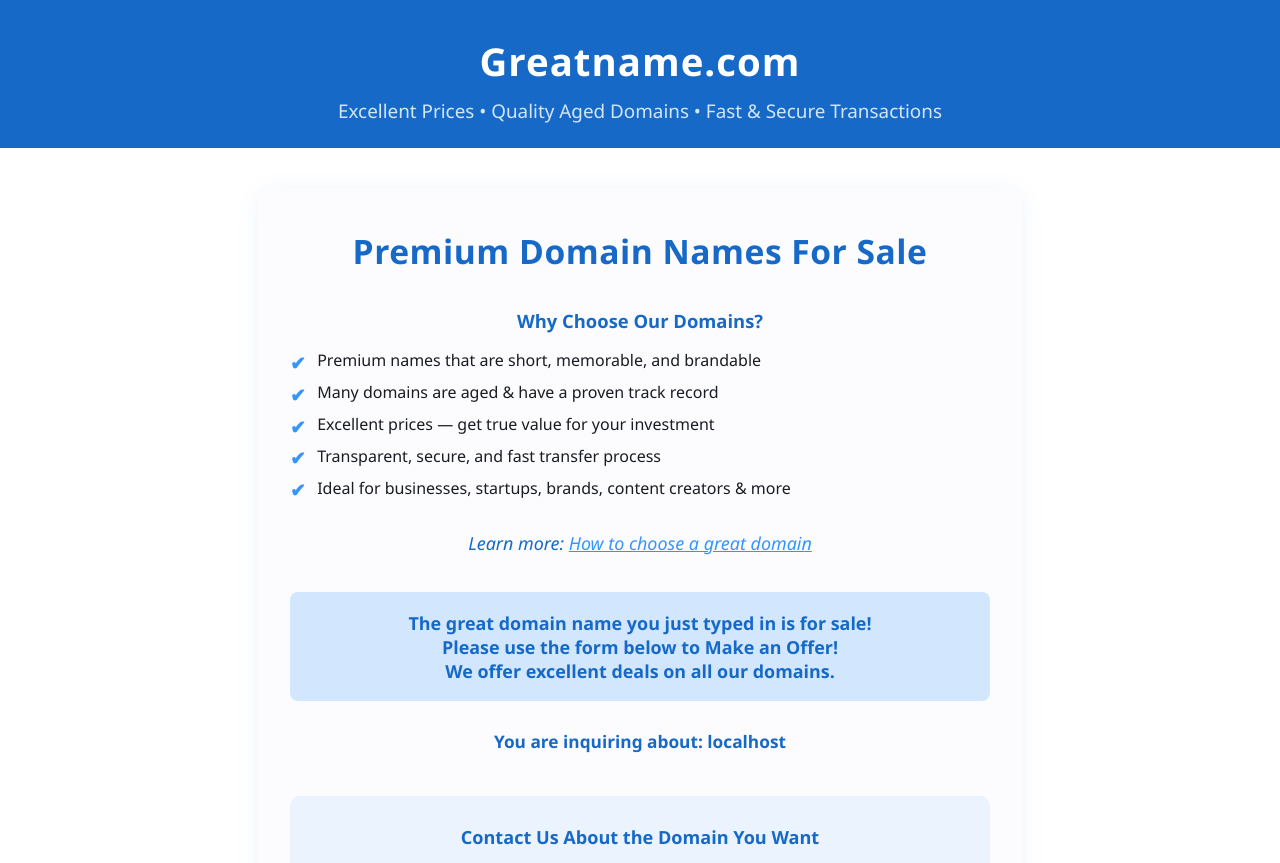
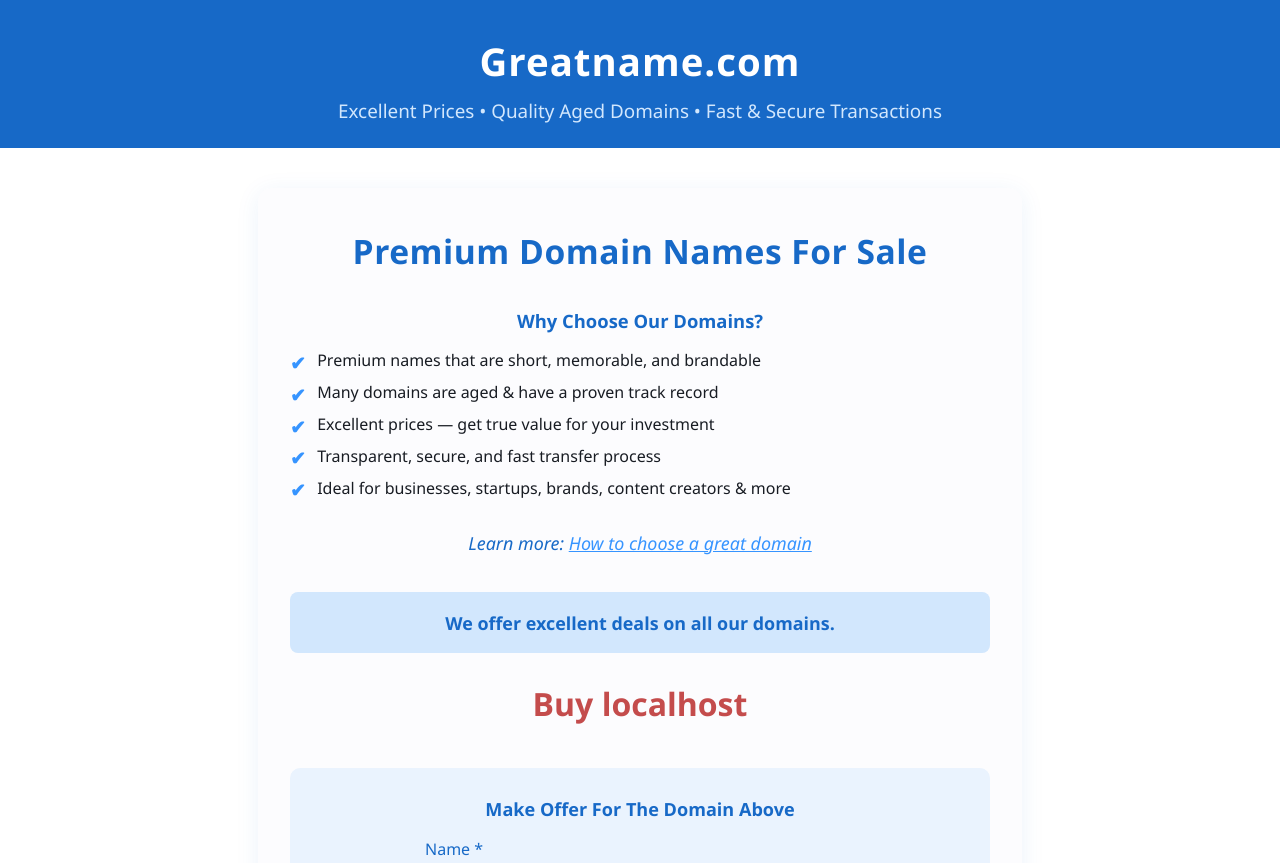
Before and after one commit to Schnyarp/greatname, a plain HTML site: page index.html in a window 1280 px wide. Shown: the top 863 px of the page. Drawn offline with Linux system fonts and the light colour scheme.

Commit message:
Add files via upload

```diff
--- a/index.html
+++ b/index.html
@@ -97,11 +97,11 @@
             margin: 2.1em 0 1.6em 0;
         }
         .domain-detection {
-            color: #1769c7;
-            font-size: 1.08rem;
+            color: #c44c4c !important;
+            font-size: 2em !important;
             text-align: center;
-            margin-bottom: 1.1em;
-            font-weight: bold;
+            margin-bottom: 1.2em;
+            font-weight: 700 !important;
         }
         .inquiry-form-section {
             margin: 2.7rem 0 0 0;
@@ -189,6 +189,9 @@
             .info-article {
                 font-size: 1.03rem;
             }
+            .domain-detection {
+                font-size: 1.5em !important;
+            }
         }
     </style>
 </head>
@@ -213,16 +216,12 @@
             Learn more: <a href="https://corelli.com/domains.html" target="_blank" rel="noopener">How to choose a great domain</a>
         </div>
         <div class="inquiry-banner">
-            <div>
-                <strong>The great domain name you just typed in is for sale!</strong><br>
-                <span>Please use the form below to Make an Offer! <br>
-                We offer excellent deals on all our domains.</span>
-            </div>
+            We offer excellent deals on all our domains.
         </div>
         <div class="domain-detection" id="domain-detect"></div>
         <section class="inquiry-form-section" id="inquiry-form">
-            <h3>Contact Us About the Domain You Want</h3>
-            <form class="inquiry-form" action="https://formspree.io/f/xqabkkev" method="POST" autocomplete="on">
+            <h3>Make Offer For The Domain Above</h3>
+            <form class="inquiry-form" action="https://formspree.io/f/mjkrbgez" method="POST" autocomplete="on">
                 <input type="hidden" id="domain" name="domain" value="">
                 <label for="name">Name *</label>
                 <input type="text" name="name" id="name" required autocomplete="name">
@@ -246,6 +245,8 @@
     <footer>
         &copy; 2025 Quality Aged Domains &ndash; Premium Names at Excellent Prices.
     </footer>
+    <!-- Hidden hits.sh counter -->
+    <img src="https://hits.sh/greatname.com.svg" style="display:none" alt="site visits" />
     <script>
         // Detect and display the domain that forwarded user to this page
         (function() {
@@ -256,7 +257,7 @@
             ];
             if (hostname && knownLandingDomains.indexOf(hostname) === -1) {
                 document.getElementById('domain-detect').textContent =
-                  "You are inquiring about: " + hostname;
+                  "Buy " + hostname;
                 // Fill hidden input for the form
                 document.getElementById('domain').value = hostname;
             }
```
